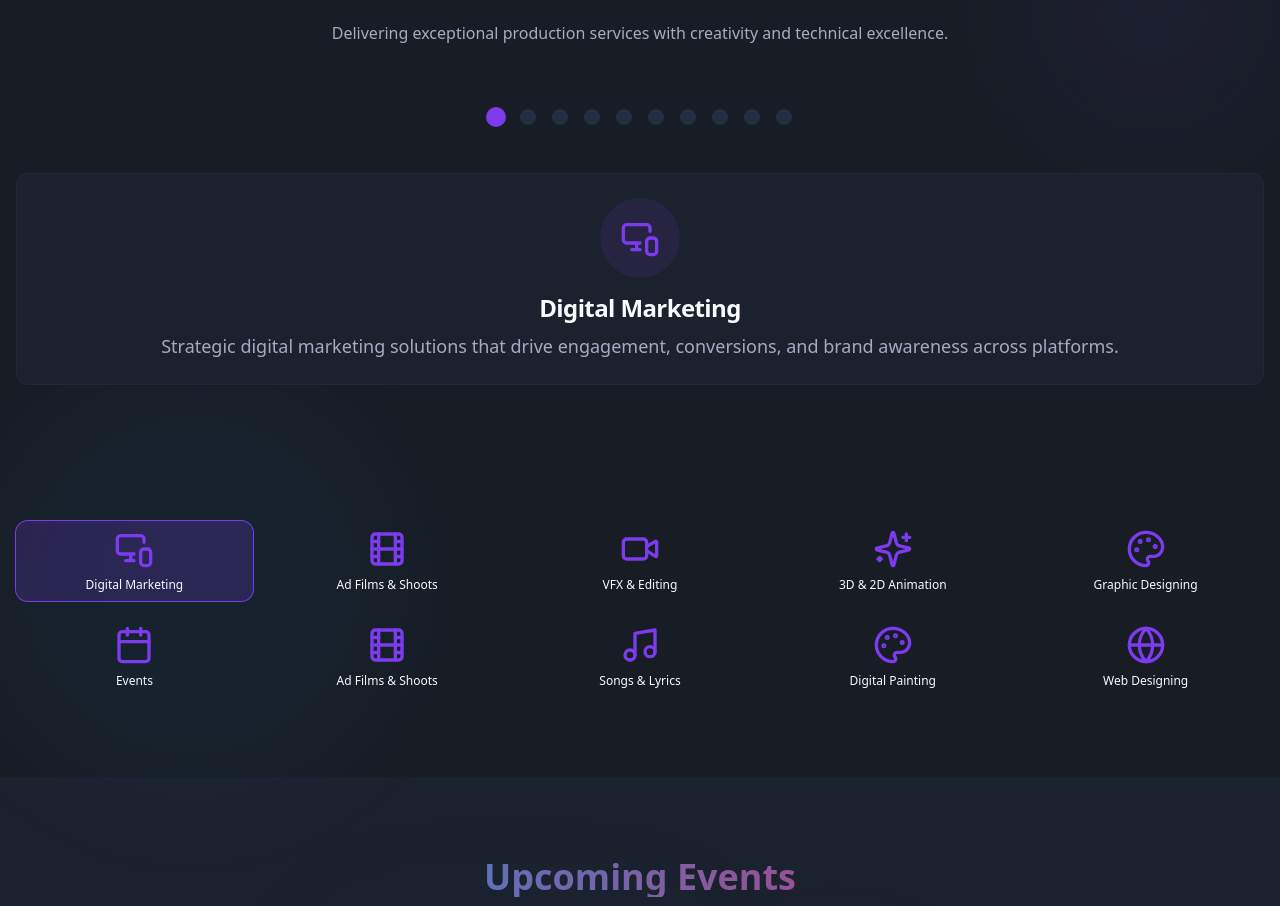
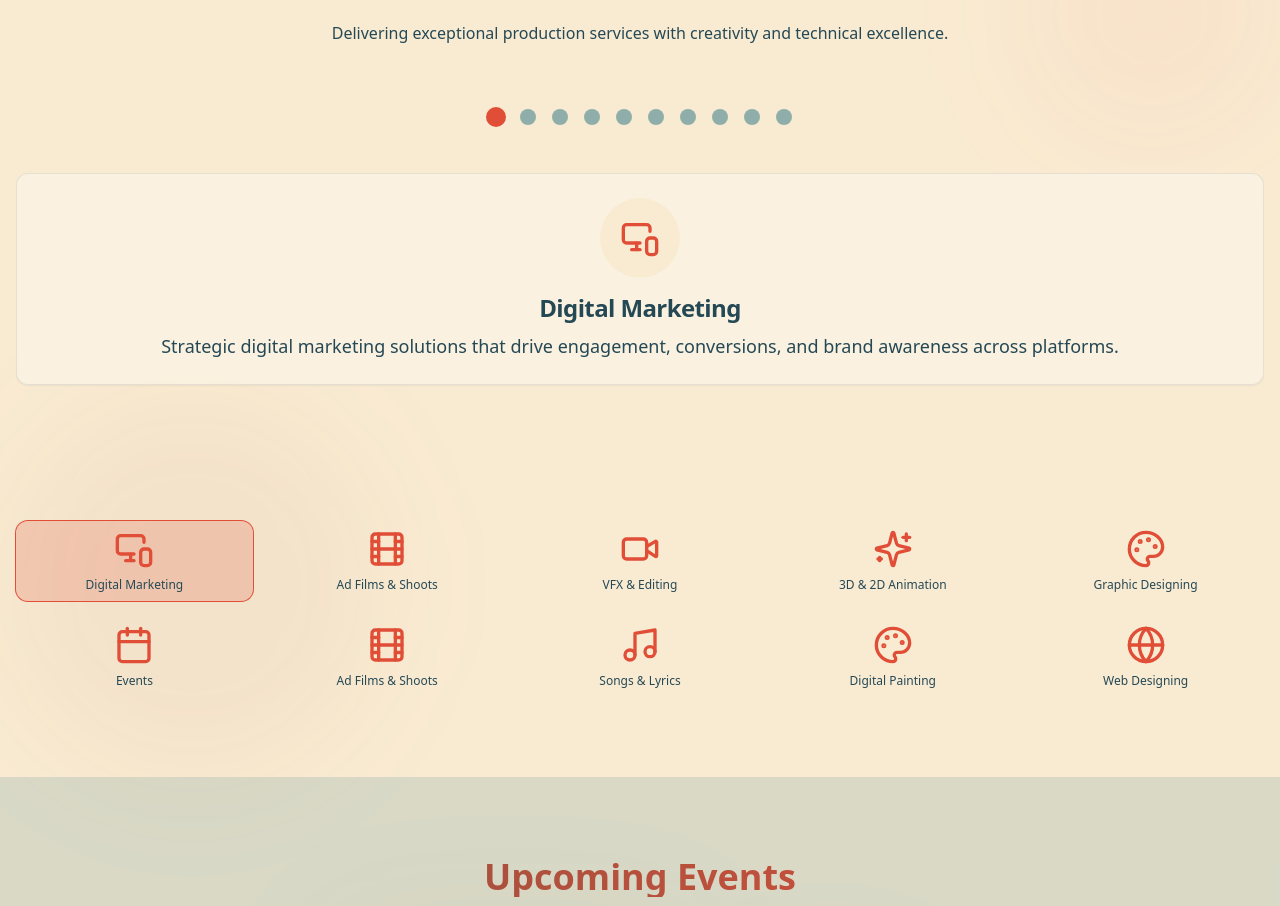
Before and after one commit to vk141143/diceart-cinematic-galaxy, a React (Vite) app: page / in a window 1280 px wide. Shown: the part 915-1821 px from the top of the page. Built offline with nearby package versions, Linux system fonts and the light colour scheme.

Commit message:
Refactor: Implement light theme and department interaction
-   Updated the light theme to use the provided color palette.
-   Implemented the department interaction feature, including hiding other departments, animating the selected card, and opening a popup with department-specific content.

```diff
--- a/src/components/ThemeToggle.tsx
+++ b/src/components/ThemeToggle.tsx
@@ -33,12 +33,12 @@ export function ThemeToggle() {
       variant="ghost"
       size="icon"
       onClick={toggleTheme}
-      className="rounded-full w-10 h-10 transition-all duration-300 hover:bg-primary hover:text-primary-foreground"
+      className="rounded-full w-10 h-10 transition-all duration-300 hover:bg-accent hover:text-accent-foreground"
     >
       {theme === "dark" ? (
-        <Moon className="h-5 w-5 transition-all" />
+        <Moon className="h-5 w-5" />
       ) : (
-        <Sun className="h-5 w-5 transition-all" />
+        <Sun className="h-5 w-5" />
       )}
       <span className="sr-only">Toggle theme</span>
     </Button>
--- a/src/components/sections/Services.tsx
+++ b/src/components/sections/Services.tsx
@@ -1,14 +1,16 @@
 
 import { useRef, useEffect, useState } from "react";
 import { Card, CardContent, CardDescription, CardHeader, CardTitle } from "@/components/ui/card";
-import { Film, Video, Star, Sparkles, Palette, Globe, Music, Calendar, MonitorSmartphone } from "lucide-react";
-import { motion } from "framer-motion";
+import { Film, Video, Star, Sparkles, Palette, Globe, Music, Calendar, MonitorSmartphone, ArrowLeft } from "lucide-react";
+import { motion, AnimatePresence } from "framer-motion";
 import { cn } from "@/lib/utils";
+import { Button } from "@/components/ui/button";
 
 export function Services() {
   const sectionRef = useRef<HTMLDivElement>(null);
   const [isVisible, setIsVisible] = useState(false);
   const [activeService, setActiveService] = useState(0);
+  const [expandedService, setExpandedService] = useState<number | null>(null);
 
   useEffect(() => {
     const observer = new IntersectionObserver(
@@ -34,61 +36,89 @@ export function Services() {
 
   const services = [
     {
-      icon: <MonitorSmartphone className="h-10 w-10 text-primary" />,
+      icon: <MonitorSmartphone className="h-10 w-10 text-accent" />,
       title: "Digital Marketing",
       description: "Strategic digital marketing solutions that drive engagement, conversions, and brand awareness across platforms.",
+      detailedDescription: "Our digital marketing team leverages data-driven strategies to optimize your online presence, build brand awareness, and drive conversions. From social media management to SEO optimization and PPC campaigns, we provide end-to-end solutions tailored to your business goals.",
+      backgroundImage: "https://images.unsplash.com/photo-1533750349088-cd871a92f312?ixlib=rb-1.2.1&auto=format&fit=crop&w=1950&q=80"
     },
     {
-      icon: <Film className="h-10 w-10 text-primary" />,
+      icon: <Film className="h-10 w-10 text-accent" />,
       title: "Ad Films & Shoots",
       description: "Professional advertising films and video shoots that bring your brand story to life with cinematic quality.",
+      detailedDescription: "Our production team crafts compelling advertising films that capture your brand's essence with cinematic excellence. From concept development to post-production, we handle every aspect of the creative process to deliver visually stunning and impactful video content.",
+      backgroundImage: "https://images.unsplash.com/photo-1560269507-c5e329c8edb2?ixlib=rb-1.2.1&auto=format&fit=crop&w=1950&q=80"
     },
     {
-      icon: <Video className="h-10 w-10 text-primary" />,
+      icon: <Video className="h-10 w-10 text-accent" />,
       title: "VFX & Editing",
       description: "Cutting-edge visual effects and professional editing services that transform raw footage into polished masterpieces.",
+      detailedDescription: "Our VFX and editing experts leverage industry-leading software and techniques to create seamless visual effects and professional edits. Whether it's complex compositing, color grading, or motion graphics, our team delivers high-quality results that elevate your visual content.",
+      backgroundImage: "https://images.unsplash.com/photo-1601406984674-e7e463d3f106?ixlib=rb-1.2.1&auto=format&fit=crop&w=1950&q=80"
     },
     {
-      icon: <Sparkles className="h-10 w-10 text-primary" />,
+      icon: <Sparkles className="h-10 w-10 text-accent" />,
       title: "3D & 2D Animation",
       description: "Creative animation services ranging from immersive 3D experiences to engaging 2D motion graphics.",
+      detailedDescription: "From character animations to product visualizations, our animation team creates captivating 2D and 3D content that tells your story with creativity and precision. We blend technical expertise with artistic vision to produce animations that engage, inform, and inspire your audience.",
+      backgroundImage: "https://images.unsplash.com/photo-1546776310-eef45dd6d63c?ixlib=rb-1.2.1&auto=format&fit=crop&w=1950&q=80"
     },
     {
-      icon: <Palette className="h-10 w-10 text-primary" />,
+      icon: <Palette className="h-10 w-10 text-accent" />,
       title: "Graphic Designing",
       description: "Eye-catching graphic design that communicates your brand's message with visual impact and creative excellence.",
+      detailedDescription: "Our graphic design team crafts visually stunning assets that align with your brand identity and marketing objectives. From logo design to marketing collateral, we create designs that stand out, communicate effectively, and leave a lasting impression on your audience.",
+      backgroundImage: "https://images.unsplash.com/photo-1552664730-d307ca884978?ixlib=rb-1.2.1&auto=format&fit=crop&w=1950&q=80"
     },
     {
-      icon: <Calendar className="h-10 w-10 text-primary" />,
+      icon: <Calendar className="h-10 w-10 text-accent" />,
       title: "Events",
       description: "Comprehensive event planning and production services that create memorable experiences for your audience.",
+      detailedDescription: "Our event management team handles every aspect of your event, from concept development to execution. Whether it's a product launch, corporate gathering, or promotional event, we ensure seamless coordination, creative direction, and impactful experiences that align with your brand objectives.",
+      backgroundImage: "https://images.unsplash.com/photo-1540575467063-178a50c2df87?ixlib=rb-1.2.1&auto=format&fit=crop&w=1950&q=80"
     },
     {
-      icon: <Film className="h-10 w-10 text-primary" />,
+      icon: <Film className="h-10 w-10 text-accent" />,
       title: "Ad Films & Shoots",
       description: "High-quality advertising films and photoshoots that showcase your products and services in the best light.",
+      detailedDescription: "Our production team combines technical expertise with creative direction to produce advertising content that resonates with your target audience. From concept to delivery, we ensure that every aspect of your ad film or photoshoot aligns with your brand messaging and marketing goals.",
+      backgroundImage: "https://images.unsplash.com/photo-1536240478700-b869070f9279?ixlib=rb-1.2.1&auto=format&fit=crop&w=1950&q=80"
     },
     {
-      icon: <Music className="h-10 w-10 text-primary" />,
+      icon: <Music className="h-10 w-10 text-accent" />,
       title: "Songs & Lyrics",
       description: "Original music composition and lyric writing services that create the perfect soundtrack for your brand.",
+      detailedDescription: "Our music team creates original compositions and lyrics that enhance your brand's emotional connection with your audience. Whether it's a jingle, theme song, or complete soundtrack, we craft music that captures your brand personality and resonates with your target demographic.",
+      backgroundImage: "https://images.unsplash.com/photo-1511379938547-c1f69419868d?ixlib=rb-1.2.1&auto=format&fit=crop&w=1950&q=80"
     },
     {
-      icon: <Palette className="h-10 w-10 text-primary" />,
+      icon: <Palette className="h-10 w-10 text-accent" />,
       title: "Digital Painting",
       description: "Stunning digital artwork and illustrations that bring your creative vision to life with artistic precision.",
+      detailedDescription: "Our digital artists create captivating illustrations and paintings that transform ideas into visually arresting imagery. From concept art to digital illustrations for marketing campaigns, we deliver artwork that tells your story with creativity, emotion, and technical excellence.",
+      backgroundImage: "https://images.unsplash.com/photo-1526289034009-0240ddb68ce3?ixlib=rb-1.2.1&auto=format&fit=crop&w=1950&q=80"
     },
     {
-      icon: <Globe className="h-10 w-10 text-primary" />,
+      icon: <Globe className="h-10 w-10 text-accent" />,
       title: "Web Designing",
       description: "User-focused web design that combines aesthetics with functionality to create engaging online experiences.",
+      detailedDescription: "Our web design team creates responsive, user-friendly websites that align with your brand identity and business objectives. We focus on delivering intuitive navigation, compelling visuals, and optimized performance to ensure your online presence effectively engages your target audience.",
+      backgroundImage: "https://images.unsplash.com/photo-1467232004584-a241de8bcf5d?ixlib=rb-1.2.1&auto=format&fit=crop&w=1950&q=80"
     },
   ];
+
+  const handleServiceClick = (index: number) => {
+    setExpandedService(index);
+  };
+
+  const closeExpandedService = () => {
+    setExpandedService(null);
+  };
 
   return (
     <section id="services" ref={sectionRef} className="py-20 relative min-h-[80vh] flex flex-col justify-center">
       {/* Background elements */}
-      <div className="absolute top-0 right-0 w-64 h-64 bg-primary/5 rounded-full blur-3xl -z-10"></div>
+      <div className="absolute top-0 right-0 w-64 h-64 bg-accent/5 rounded-full blur-3xl -z-10"></div>
       <div className="absolute bottom-0 left-0 w-96 h-96 bg-secondary/5 rounded-full blur-3xl -z-10"></div>
 
       <div className="container mx-auto px-4">
@@ -101,6 +131,73 @@ export function Services() {
           </p>
         </div>
 
+        <AnimatePresence mode="wait">
+          {expandedService !== null ? (
+            <motion.div
+              key="expanded-service"
+              initial={{ opacity: 0, y: 50 }}
+              animate={{ opacity: 1, y: 0 }}
+              exit={{ opacity: 0, y: 50 }}
+              transition={{ duration: 0.5 }}
+              className="relative"
+            >
+              <Button
+                variant="ghost"
+                size="sm"
+                onClick={closeExpandedService}
+                className="absolute top-4 left-4 z-20 flex items-center gap-2 bg-background/80 backdrop-blur-sm"
+              >
+                <ArrowLeft size={16} />
+                Back to all services
+              </Button>
+
+              <Card className="w-full overflow-hidden">
+                <div
+                  className="h-64 relative"
+                  style={{
+                    backgroundImage: `url(${services[expandedService].backgroundImage})`,
+                    backgroundSize: 'cover',
+                    backgroundPosition: 'center'
+                  }}
+                >
+                  <div className="absolute inset-0 bg-gradient-to-t from-background via-background/40 to-transparent" />
+                  <div className="absolute bottom-0 left-0 p-6">
+                    <div className="rounded-full bg-accent p-4 w-16 h-16 flex items-center justify-center mb-2">
+                      {services[expandedService].icon}
+                    </div>
+                    <h3 className="text-3xl font-bold">{services[expandedService].title}</h3>
+                  </div>
+                </div>
+
+                <CardContent className="p-6 pt-4">
+                  <p className="text-lg mb-4">{services[expandedService].description}</p>
+                  <p className="text-muted-foreground">{services[expandedService].detailedDescription}</p>
+
+                  <div className="mt-8 flex flex-col gap-4">
+                    <h4 className="text-xl font-semibold">Why Choose Our {services[expandedService].title} Services</h4>
+                    <ul className="list-disc list-inside space-y-2 text-muted-foreground">
+                      <li>Expert team with industry experience</li>
+                      <li>Custom solutions tailored to your specific needs</li>
+                      <li>Cutting-edge technology and creative approaches</li>
+                      <li>Proven track record of successful projects</li>
+                      <li>Collaborative process with regular updates and feedback</li>
+                    </ul>
+
+                    <div className="mt-4">
+                      <Button className="bg-accent hover:bg-accent/90 text-accent-foreground">Request a Quote</Button>
+                    </div>
+                  </div>
+                </CardContent>
+              </Card>
+            </motion.div>
+          ) : (
+            <motion.div
+              key="service-selection"
+              initial={{ opacity: 0 }}
+              animate={{ opacity: 1 }}
+              exit={{ opacity: 0 }}
+              transition={{ duration: 0.5 }}
+            >
               {/* Dot Navigation */}
               <div className="flex justify-center gap-4 mb-12">
                 {services.map((_, index) => (
@@ -110,8 +207,8 @@ export function Services() {
                     className={cn(
                       "w-4 h-4 rounded-full transition-all duration-300 transform",
                       activeService === index
-                  ? "bg-primary scale-125"
-                  : "bg-muted hover:bg-primary/50"
+                        ? "bg-accent scale-125"
+                        : "bg-muted hover:bg-accent/50"
                     )}
                     aria-label={`Select service ${index + 1}`}
                   />
@@ -132,10 +229,13 @@ export function Services() {
                     }}
                     transition={{ duration: 0.5 }}
                   >
-              <Card className="bg-card/80 backdrop-blur-sm border border-primary/10">
+                    <Card
+                      className="bg-card/80 backdrop-blur-sm border border-primary/10 cursor-pointer hover:shadow-lg transition-all duration-300"
+                      onClick={() => handleServiceClick(index)}
+                    >
                       <CardHeader className="pb-2">
                         <div className="mb-2 flex justify-center">
-                    <div className="rounded-full bg-primary/10 p-4 w-20 h-20 flex items-center justify-center">
+                          <div className="rounded-full bg-background p-4 w-20 h-20 flex items-center justify-center">
                             {service.icon}
                           </div>
                         </div>
@@ -154,10 +254,13 @@ export function Services() {
                 {services.map((service, index) => (
                   <button
                     key={index}
-              onClick={() => setActiveService(index)}
+                    onClick={() => {
+                      setActiveService(index);
+                      handleServiceClick(index);
+                    }}
                     className={cn(
                       "p-2 rounded-lg transition-all duration-300",
-                activeService === index ? "bg-primary/20 ring-1 ring-primary" : "hover:bg-primary/5"
+                      activeService === index ? "bg-accent/20 ring-1 ring-accent" : "hover:bg-accent/5"
                     )}
                   >
                     <div className="flex flex-col items-center">
@@ -167,6 +270,9 @@ export function Services() {
                   </button>
                 ))}
               </div>
+            </motion.div>
+          )}
+        </AnimatePresence>
       </div>
     </section>
   );
--- a/src/index.css
+++ b/src/index.css
@@ -5,44 +5,45 @@
 
 @layer base {
   :root {
-    --background: 220 20% 12%;
-    --foreground: 210 40% 98%;
+    /* Light theme with the cinematic color palette from the image */
+    --background: 39 75% 90%; /* #FBE9D0 */
+    --foreground: 196 39% 24%; /* #244855 */
 
-    --card: 220 25% 15%;
-    --card-foreground: 210 40% 98%;
+    --card: 39 75% 94%;
+    --card-foreground: 196 39% 24%; /* #244855 */
 
-    --popover: 220 25% 15%;
-    --popover-foreground: 210 40% 98%;
+    --popover: 39 75% 94%;
+    --popover-foreground: 196 39% 24%; /* #244855 */
 
-    --primary: 262 83% 58%;
-    --primary-foreground: 0 0% 98%;
+    --primary: 196 39% 24%; /* #244855 */
+    --primary-foreground: 39 75% 90%; /* #FBE9D0 */
 
-    --secondary: 199 89% 48%;
-    --secondary-foreground: 0 0% 98%;
+    --secondary: 14 36% 40%; /* #874F41 */
+    --secondary-foreground: 39 75% 90%; /* #FBE9D0 */
 
-    --accent: 340 82% 52%;
-    --accent-foreground: 0 0% 98%;
+    --accent: 8 74% 55%; /* #E64833 */
+    --accent-foreground: 39 75% 90%; /* #FBE9D0 */
 
-    --muted: 220 30% 20%;
-    --muted-foreground: 220 20% 70%;
+    --muted: 174 16% 62%; /* #90AEAD */
+    --muted-foreground: 196 39% 24%; /* #244855 */
 
-    --destructive: 0 84.2% 60.2%;
-    --destructive-foreground: 0 0% 98%;
+    --destructive: 8 74% 55%; /* #E64833 */
+    --destructive-foreground: 39 75% 90%; /* #FBE9D0 */
 
-    --border: 220 25% 20%;
-    --input: 220 25% 20%;
-    --ring: 262 83% 58%;
+    --border: 174 16% 62%; /* #90AEAD */
+    --input: 174 16% 62%; /* #90AEAD */
+    --ring: 8 74% 55%; /* #E64833 */
 
     --radius: 0.75rem;
 
-    --sidebar-background: 220 30% 10%;
-    --sidebar-foreground: 220 20% 90%;
-    --sidebar-primary: 220 20% 20%;
-    --sidebar-primary-foreground: 0 0% 98%;
-    --sidebar-accent: 220 25% 18%;
-    --sidebar-accent-foreground: 220 20% 90%;
-    --sidebar-border: 220 30% 18%;
-    --sidebar-ring: 217.2 91.2% 59.8%;
+    --sidebar-background: 39 75% 94%;
+    --sidebar-foreground: 196 39% 24%; /* #244855 */
+    --sidebar-primary: 196 39% 24%; /* #244855 */
+    --sidebar-primary-foreground: 39 75% 90%; /* #FBE9D0 */
+    --sidebar-accent: 14 36% 40%; /* #874F41 */
+    --sidebar-accent-foreground: 39 75% 90%; /* #FBE9D0 */
+    --sidebar-border: 174 16% 62%; /* #90AEAD */
+    --sidebar-ring: 8 74% 55%; /* #E64833 */
   }
 
   .dark {
```
Lines whose indentation alone changed are shown as unchanged.
